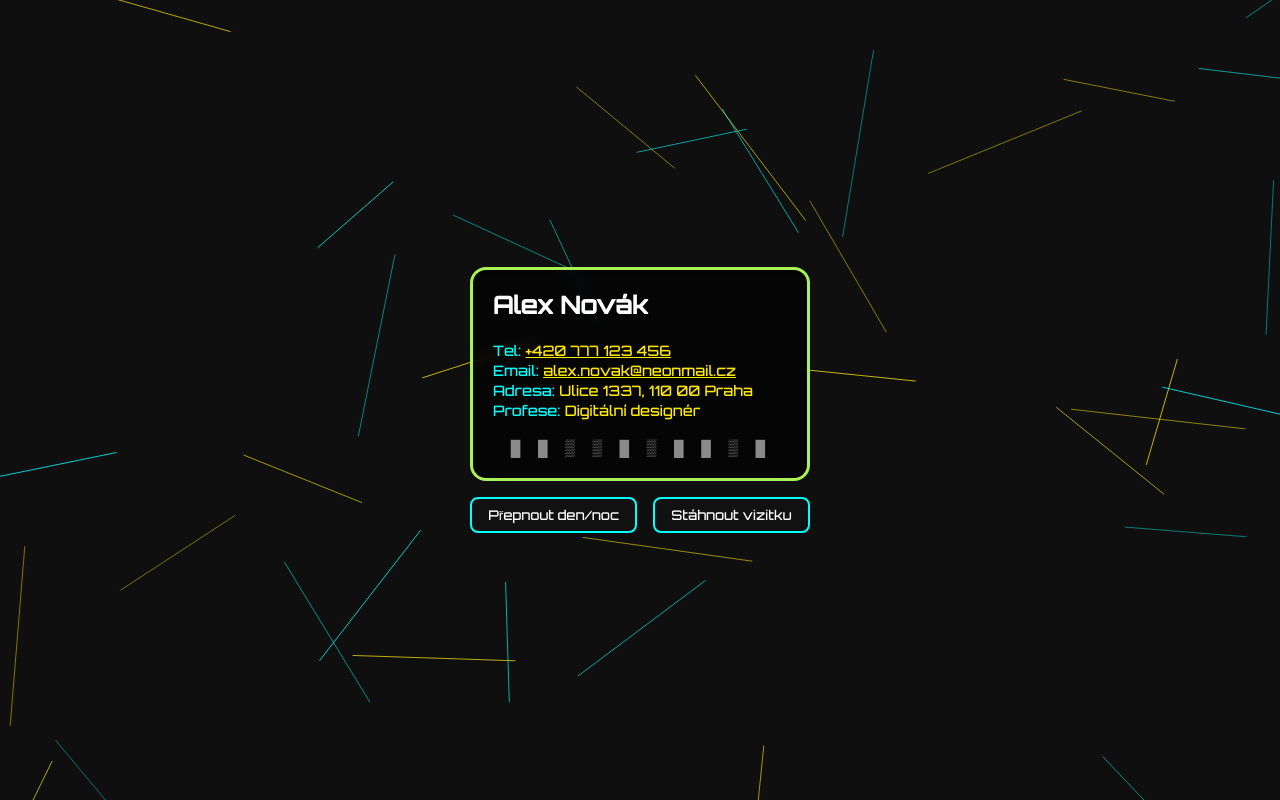
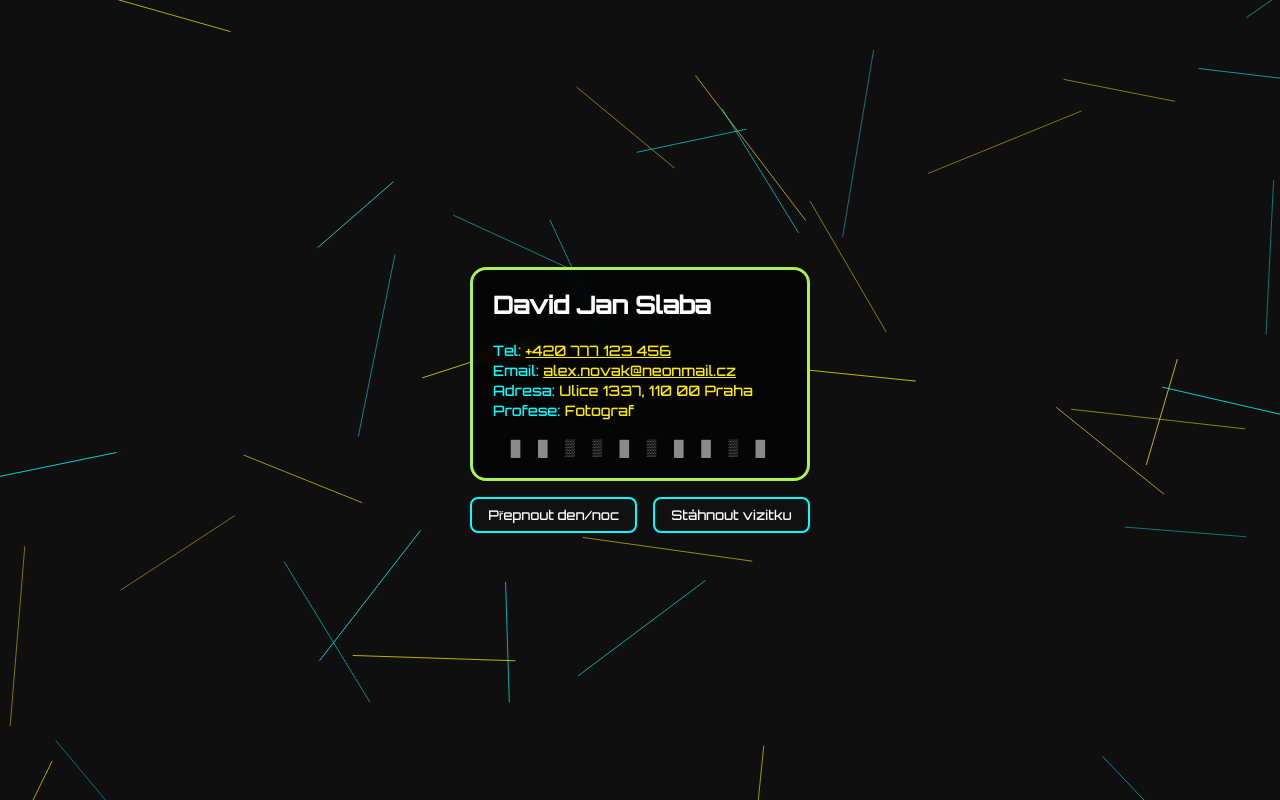
Before and after one commit to 4ME280-Webdesign-a-uzivatelska-rozhrani/SlabaDavidJan-vizitka, a plain HTML site: page index.html in a window 1280 px wide. Drawn offline with nearby package versions, Linux system fonts and the light colour scheme.

Commit message:
Update index.html

```diff
--- a/index.html
+++ b/index.html
@@ -130,7 +130,7 @@
 <canvas id="bg"></canvas>
 
 <div id="vizitka" class="card">
-  <div class="name">Alex Novák</div>
+  <div class="name">David Jan Slaba</div>
   <div class="info">
     <span class="label">Tel:</span>
     <a class="value" href="tel:+420777123456">+420 777 123 456</a><br>
@@ -139,7 +139,7 @@
     <span class="label">Adresa:</span>
     <span class="value">Ulice 1337, 110 00 Praha</span><br>
     <span class="label">Profese:</span>
-    <span class="value">Digitální designér</span>
+    <span class="value">Fotograf</span>
   </div>
   <div class="barcode">█ █ ▒ ▒ █ ▒ █ █ ▒ █</div>
 </div>
```
